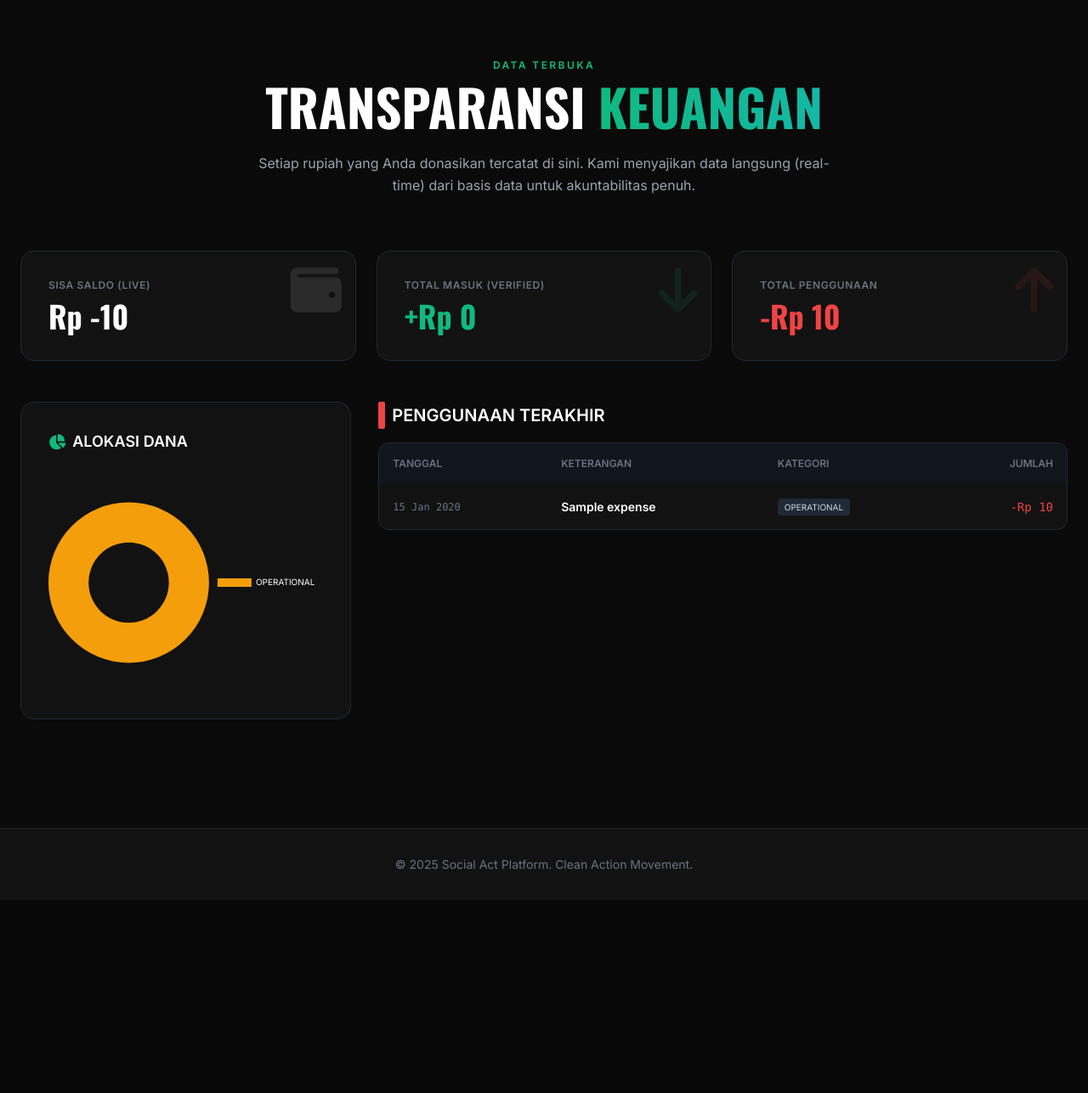
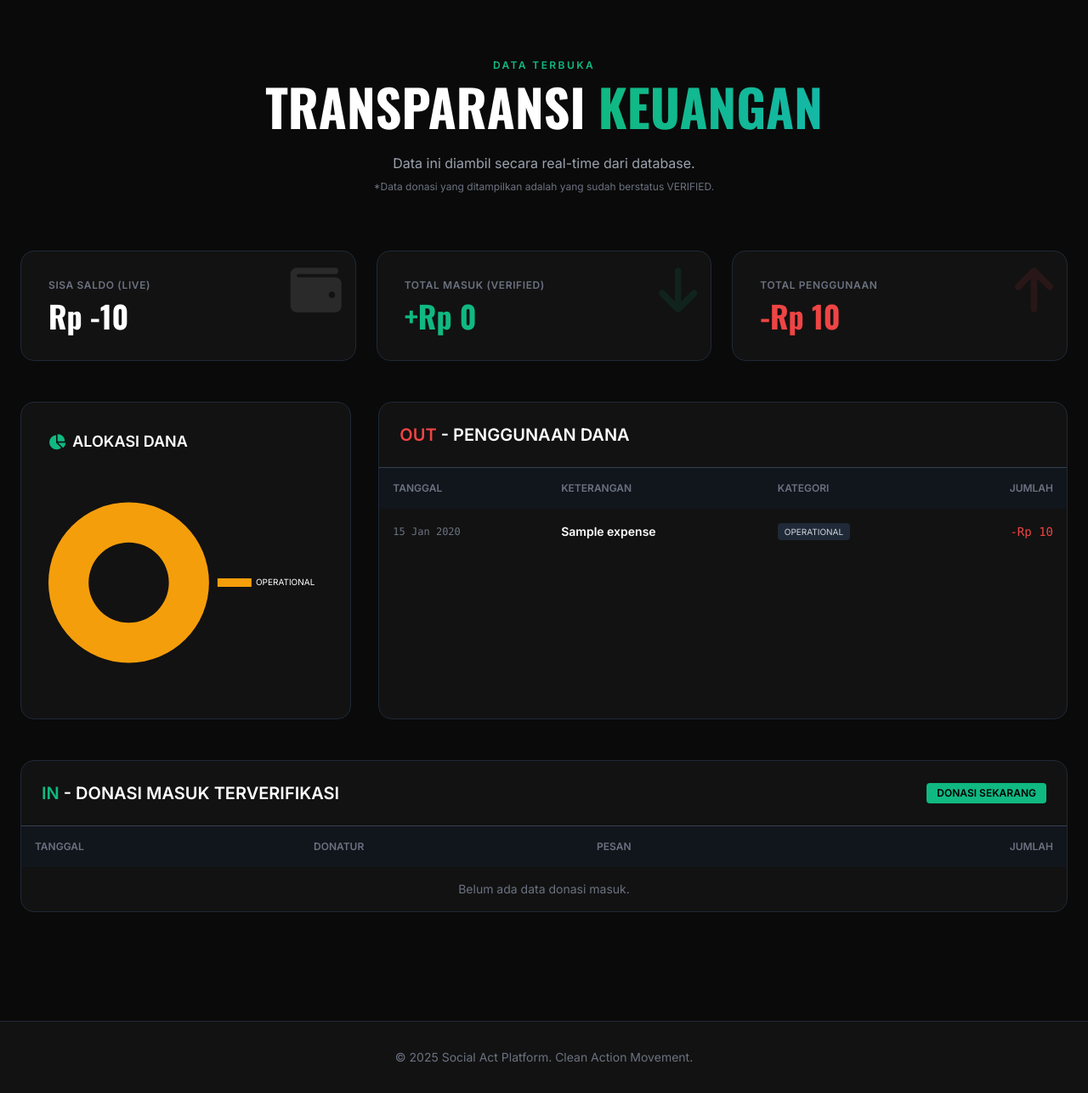
Before and after one commit to mfaatihyusron/socialact, a CodeIgniter app: page /socialact/transparansi in a window 1280 px wide. Shown: the part 65-1352 px from the top of the page at 85% size. Before the commit the page ends 1089 px from the top, so only its background shows below. Run offline with CodeIgniter, Linux system fonts and the light colour scheme; tables that the repository leaves empty hold one stand-in row (values such as "Sample post"); some libraries are stand-ins or nearby versions.

Commit message:
Refactor transparansi.php for better data display
Updated the content and structure of the transparansi.php file to enhance clarity and functionality. Added new sections for displaying verified donations and expenses, along with improved handling of chart data.

```diff
--- a/application/views/content/transparansi.php
+++ b/application/views/content/transparansi.php
@@ -5,25 +5,23 @@
             Transparansi <span class="text-transparent bg-clip-text bg-gradient-to-r from-brand-green to-teal-500">Keuangan</span>
         </h1>
         <p class="text-gray-400 max-w-2xl mx-auto leading-relaxed">
-            Setiap rupiah yang Anda donasikan tercatat di sini. Kami menyajikan data langsung (real-time) dari basis data untuk akuntabilitas penuh.
+            Data ini diambil secara real-time dari database. <br>
+            <span class="text-xs text-gray-500">*Data donasi yang ditampilkan adalah yang sudah berstatus VERIFIED.</span>
         </p>
     </div>
 
     <!-- Kartu Ringkasan -->
     <div class="grid grid-cols-1 md:grid-cols-3 gap-6 mb-12">
-        <!-- Sisa Saldo -->
         <div class="bg-brand-dark p-8 rounded-2xl border border-gray-800 relative overflow-hidden group hover:border-brand-green/30 transition-all">
             <div class="absolute right-0 top-0 p-4 opacity-10 group-hover:opacity-20 transition-opacity"><i class="fas fa-wallet text-6xl text-white"></i></div>
             <p class="text-gray-500 text-xs font-bold uppercase mb-2 tracking-wider">Sisa Saldo (Live)</p>
             <h2 class="text-4xl font-heading font-bold text-white">Rp <?= number_format($saldo ?? 0, 0, ',', '.') ?></h2>
         </div>
-        <!-- Pemasukan -->
         <div class="bg-brand-dark p-8 rounded-2xl border border-gray-800 relative overflow-hidden group hover:border-brand-green/30 transition-all">
             <div class="absolute right-0 top-0 p-4 opacity-10 group-hover:opacity-20 transition-opacity"><i class="fas fa-arrow-down text-6xl text-brand-green"></i></div>
             <p class="text-gray-500 text-xs font-bold uppercase mb-2 tracking-wider">Total Masuk (Verified)</p>
             <h2 class="text-4xl font-heading font-bold text-brand-green">+Rp <?= number_format($total_masuk ?? 0, 0, ',', '.') ?></h2>
         </div>
-        <!-- Pengeluaran -->
         <div class="bg-brand-dark p-8 rounded-2xl border border-gray-800 relative overflow-hidden group hover:border-brand-green/30 transition-all">
             <div class="absolute right-0 top-0 p-4 opacity-10 group-hover:opacity-20 transition-opacity"><i class="fas fa-arrow-up text-6xl text-red-500"></i></div>
             <p class="text-gray-500 text-xs font-bold uppercase mb-2 tracking-wider">Total Penggunaan</p>
@@ -31,8 +29,8 @@
         </div>
     </div>
 
-    <div class="grid grid-cols-1 lg:grid-cols-3 gap-8">
-        <!-- Chart Section -->
+    <!-- Grafik Alokasi -->
+    <div class="grid grid-cols-1 lg:grid-cols-3 gap-8 mb-12">
         <div class="bg-brand-dark p-8 rounded-2xl border border-gray-800">
             <h3 class="font-bold text-lg mb-6 uppercase flex items-center gap-2">
                 <i class="fas fa-chart-pie text-brand-green"></i> Alokasi Dana
@@ -42,16 +40,12 @@
             </div>
         </div>
 
-        <!-- Tables Section -->
-        <div class="lg:col-span-2 space-y-8">
-            <!-- Tabel Pengeluaran -->
-            <div>
-                <div class="flex justify-between items-end mb-4">
-                    <h3 class="font-bold text-xl uppercase text-white flex items-center gap-2">
-                        <span class="w-2 h-8 bg-red-500 rounded-sm"></span> Penggunaan Terakhir
-                    </h3>
+        <!-- Tabel Pengeluaran (Expense) -->
+        <div class="lg:col-span-2 bg-brand-dark rounded-2xl border border-gray-800 overflow-hidden">
+            <div class="p-6 border-b border-gray-700 flex justify-between items-center">
+                <h3 class="font-bold text-xl uppercase text-white"><span class="text-red-500">OUT</span> - Penggunaan Dana</h3>
             </div>
-                <div class="bg-brand-dark rounded-xl border border-gray-800 overflow-hidden">
+            <div class="overflow-x-auto">
                 <table class="w-full text-left text-sm">
                     <thead class="bg-gray-900/50 text-gray-500 uppercase text-xs font-bold">
                         <tr>
@@ -63,7 +57,7 @@
                     </thead>
                     <tbody class="divide-y divide-gray-800 text-gray-300">
                         <?php if(!empty($pengeluaran)): foreach($pengeluaran as $e): ?>
-                            <tr>
+                        <tr class="hover:bg-gray-800/50">
                             <td class="p-4 font-mono text-xs text-gray-500"><?= date('d M Y', strtotime($e->transaction_date)) ?></td>
                             <td class="p-4 font-bold text-white"><?= $e->title ?></td>
                             <td class="p-4"><span class="bg-gray-800 text-gray-300 px-2 py-1 rounded text-[10px] uppercase"><?= $e->category ?></span></td>
@@ -77,19 +71,45 @@
             </div>
         </div>
     </div>
+
+    <!-- Tabel Pemasukan (Donasi) - FITUR TAMBAHAN -->
+    <div class="bg-brand-dark rounded-2xl border border-gray-800 overflow-hidden">
+        <div class="p-6 border-b border-gray-700 flex justify-between items-center">
+            <h3 class="font-bold text-xl uppercase text-white"><span class="text-brand-green">IN</span> - Donasi Masuk Terverifikasi</h3>
+            <a href="<?= base_url('donasi') ?>" class="text-xs bg-brand-green text-black px-3 py-1 rounded font-bold hover:bg-white transition">DONASI SEKARANG</a>
+        </div>
+        <div class="overflow-x-auto">
+            <table class="w-full text-left text-sm">
+                <thead class="bg-gray-900/50 text-gray-500 uppercase text-xs font-bold">
+                    <tr>
+                        <th class="p-4">Tanggal</th>
+                        <th class="p-4">Donatur</th>
+                        <th class="p-4">Pesan</th>
+                        <th class="p-4 text-right">Jumlah</th>
+                    </tr>
+                </thead>
+                <tbody class="divide-y divide-gray-800 text-gray-300">
+                    <?php if(!empty($donasi_masuk)): foreach($donasi_masuk as $d): ?>
+                    <tr class="hover:bg-gray-800/50">
+                        <td class="p-4 font-mono text-xs text-gray-500"><?= date('d M Y', strtotime($d->created_at)) ?></td>
+                        <td class="p-4 font-bold text-white"><?= $d->is_anonymous ? 'Hamba Allah' : $d->donor_name ?></td>
+                        <td class="p-4 text-xs italic text-gray-500">"<?= $d->message ?? '-' ?>"</td>
+                        <td class="p-4 text-right text-brand-green font-mono">+Rp <?= number_format($d->amount, 0, ',', '.') ?></td>
+                    </tr>
+                    <?php endforeach; else: ?>
+                    <tr><td colspan="4" class="p-4 text-center text-gray-500">Belum ada data donasi masuk.</td></tr>
+                    <?php endif; ?>
+                </tbody>
+            </table>
+        </div>
     </div>
 </div>
 
-<!-- JS Khusus Halaman Ini (Chart) -->
 <script>
-    // Data dummy jika variabel PHP kosong (untuk testing view)
-    const rawData = <?= !empty($chart_data) ? json_encode($chart_data) : json_encode([
-        ['category' => 'Logistik', 'total' => 5000000],
-        ['category' => 'Operasional', 'total' => 2500000]
-    ]) ?>;
-
-    const labels = rawData.map(item => item.category.toUpperCase());
-    const dataValues = rawData.map(item => item.total);
+    const rawData = <?= !empty($chart_data) ? json_encode($chart_data) : '[]' ?>;
+    const labels = rawData.length ? rawData.map(item => item.category.toUpperCase()) : ['NO DATA'];
+    const dataValues = rawData.length ? rawData.map(item => item.total) : [1];
+    const bgColors = rawData.length ? ['#f59e0b', '#3b82f6', '#10b981', '#6366f1', '#9ca3af'] : ['#333'];
 
     const ctx = document.getElementById('grafikAlokasi').getContext('2d');
     new Chart(ctx, {
@@ -98,7 +118,7 @@
             labels: labels,
             datasets: [{
                 data: dataValues,
-                backgroundColor: ['#f59e0b', '#3b82f6', '#10b981', '#6366f1', '#9ca3af'],
+                backgroundColor: bgColors,
                 borderWidth: 0,
                 hoverOffset: 10
             }]
```
Lines whose indentation alone changed are shown as unchanged.
